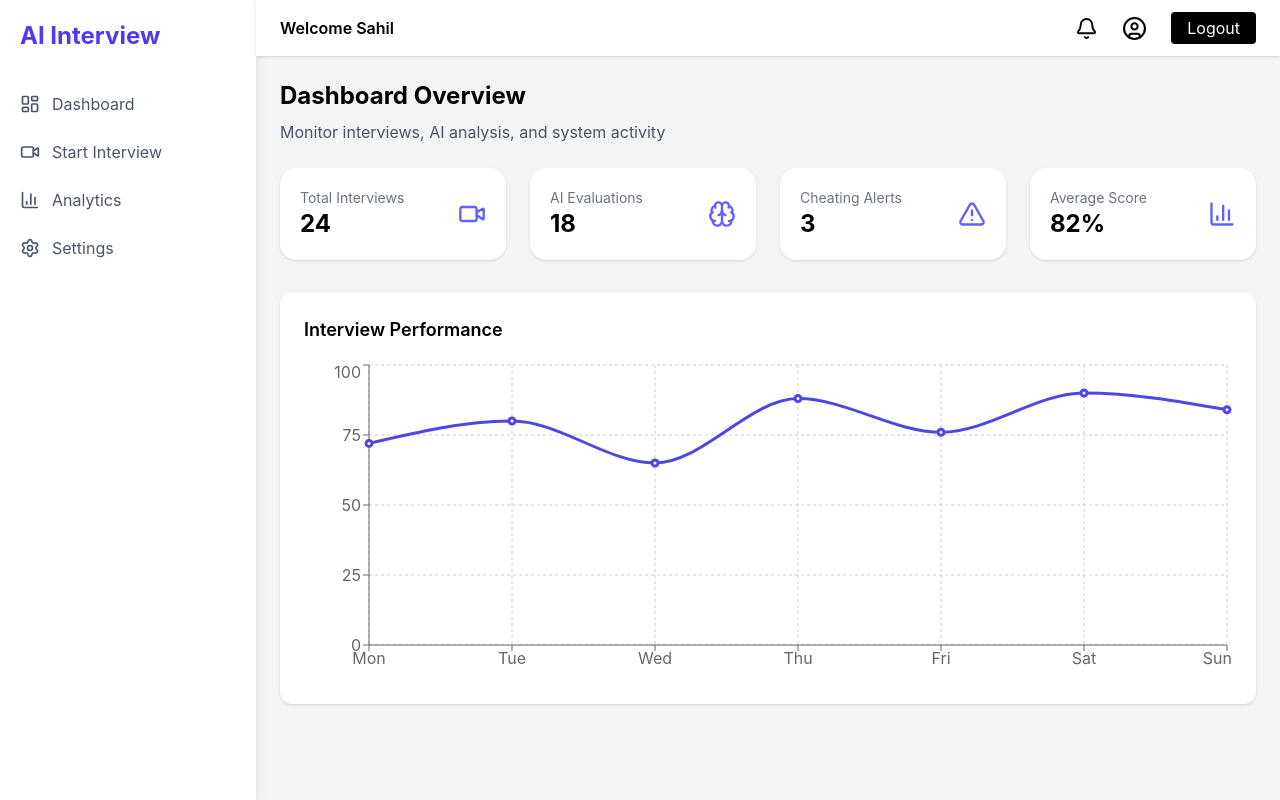
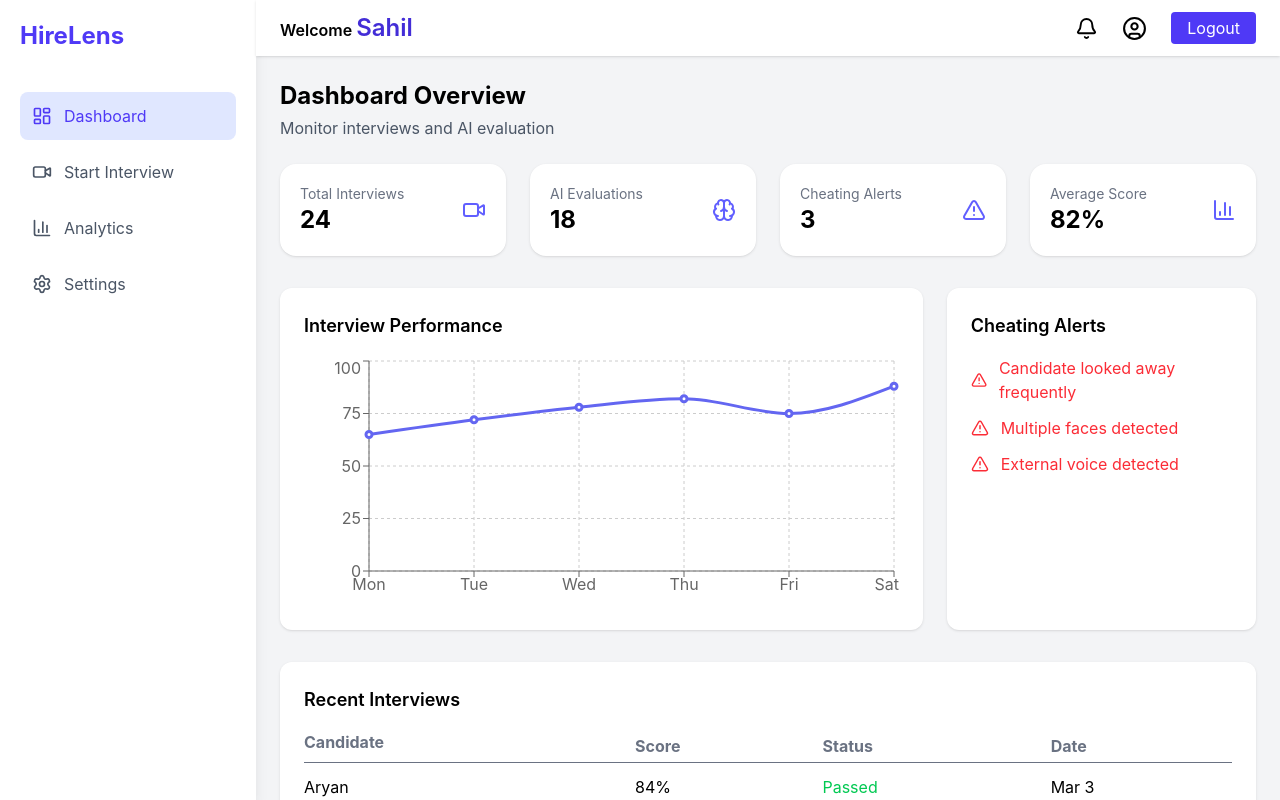
Before and after one commit to Choudhary-Sahil099/HIRELEN, a React (Vite) app in the folder Frontend/: page /dashboard in a window 1280 px wide. Both pictures are taken after typing "name@example.com", "Sample123" into the empty fields and a click on the button "Login". Built offline with nearby package versions, Linux system fonts and the light colour scheme.

Commit message:
frontend and routes correction

```diff
--- /dev/null
+++ b/Frontend/src/components/charts/InterviewCharts.tsx
@@ -0,0 +1,46 @@
+import {
+  LineChart,
+  Line,
+  XAxis,
+  YAxis,
+  Tooltip,
+  ResponsiveContainer,
+  CartesianGrid
+} from "recharts";
+
+const data = [
+  { day: "Mon", score: 65 },
+  { day: "Tue", score: 72 },
+  { day: "Wed", score: 78 },
+  { day: "Thu", score: 82 },
+  { day: "Fri", score: 75 },
+  { day: "Sat", score: 88 },
+];
+
+const InterviewChart = () => {
+  return (
+    <div className="bg-white p-6 rounded-xl shadow">
+      <h3 className="text-lg font-semibold mb-4">
+        Interview Performance
+      </h3>
+
+      <ResponsiveContainer width="100%" height={250}>
+        <LineChart data={data}>
+          <CartesianGrid strokeDasharray="3 3" />
+          <XAxis dataKey="day" />
+          <YAxis />
+          <Tooltip />
+
+          <Line
+            type="monotone"
+            dataKey="score"
+            stroke="#6366f1"
+            strokeWidth={3}
+          />
+        </LineChart>
+      </ResponsiveContainer>
+    </div>
+  );
+};
+
+export default InterviewChart;
--- a/Frontend/src/components/charts/PerformanceChart.tsx
+++ b/Frontend/src/components/charts/PerformanceChart.tsx
@@ -8,7 +8,7 @@ import {
   CartesianGrid
 } from "recharts";
 
-//temporary data for the frontend responce
+//temporary data for the frontend responce -> it will contain the data of max one month
 const data = [
   { day: "Mon", score: 72 },
   { day: "Tue", score: 80 },
--- /dev/null
+++ b/Frontend/src/components/dashboard/CheatingAlerts.tsx
@@ -0,0 +1,32 @@
+import { AlertTriangle } from "lucide-react";
+
+// linked to the performance chart and shows the result of the selected interview only
+const alerts = [
+  "Candidate looked away frequently",
+  "Multiple faces detected",
+  "External voice detected",
+];
+
+const CheatingAlerts = () => {
+  return (
+    <div className="bg-white p-6 rounded-xl shadow">
+      <h3 className="text-lg font-semibold mb-4">
+        Cheating Alerts
+      </h3>
+
+      <div className="space-y-3">
+        {alerts.map((alert, index) => (
+          <div
+            key={index}
+            className="flex items-center gap-3 text-red-500"
+          >
+            <AlertTriangle size={18} />
+            <span>{alert}</span>
+          </div>
+        ))}
+      </div>
+    </div>
+  );
+};
+
+export default CheatingAlerts;
--- /dev/null
+++ b/Frontend/src/components/dashboard/RecentInterviews.tsx
@@ -0,0 +1,49 @@
+const interviews = [
+  { name: "Aryan", score: 84, status: "Passed", date: "Mar 3" },
+  { name: "Shivanshi", score: 65, status: "Review", date: "Mar 5" },
+  { name: "Sujal", score: 91, status: "Passed", date: "Mar 6" },
+];
+
+// contains the last 3 interviews conducted by you or you appeared in
+// future updates -> you have the right to choose that you are either the interviewer or the candidate and the adding of new headers such as role and the score you achieved and the second is that after the interview is over a report may be issued to the candidate having the scores of the interview through e-mail services
+const RecentInterviews = () => {
+  return (
+    <div className="bg-white p-6 rounded-xl shadow">
+      <h3 className="text-lg font-semibold mb-4">
+        Recent Interviews
+      </h3>
+
+      <table className="w-full text-left">
+        <thead>
+          <tr className="text-gray-500 border-b">
+            <th className="pb-2">Candidate</th>
+            <th>Score</th>
+            <th>Status</th>
+            <th>Date</th>
+          </tr>
+        </thead>
+
+        <tbody>
+          {interviews.map((interview, index) => (
+            <tr key={index} className="border-b">
+              <td className="py-3">{interview.name}</td>
+              <td>{interview.score}%</td>
+              <td
+                className={
+                  interview.status === "Passed"
+                    ? "text-green-500"
+                    : "text-yellow-500"
+                }
+              >
+                {interview.status}
+              </td>
+              <td>{interview.date}</td>
+            </tr>
+          ))}
+        </tbody>
+      </table>
+    </div>
+  );
+};
+
+export default RecentInterviews;
--- a/Frontend/src/components/layouts/Sidebar.tsx
+++ b/Frontend/src/components/layouts/Sidebar.tsx
@@ -1,34 +1,61 @@
 import { LayoutDashboard, Video, BarChart3, Settings } from "lucide-react";
+import { NavLink } from "react-router-dom";
+
+//LogoDesign for the website
+//creating array of the sidebar menu
+const SideItems = [
+  {
+    name: "Dashboard",
+    path: "/dashboard",
+    icon: LayoutDashboard,
+  },
+  {
+    name: "Start Interview",
+    path: "/interview",
+    icon: Video,
+  },
+  {
+    name: "Analytics",
+    path: "/analytics",
+    icon: BarChart3,
+  },
+  {
+    name: "Settings",
+    path: "/settings",
+    icon: Settings,
+  },
+];
 
 const Sidebar: React.FC = () => {
   return (
     <div className="h-screen w-64 bg-white shadow-lg p-5 flex flex-col">
 
       <h1 className="text-2xl font-bold text-indigo-600 mb-10">
-        AI Interview
+        HireLens
       </h1>
 
-      <nav className="flex flex-col gap-6 text-gray-600">
+      <nav className="flex flex-col gap-2">
 
-        <div className="flex items-center gap-3 cursor-pointer hover:text-indigo-600">
-          <LayoutDashboard size={20} />
-          Dashboard
-        </div>
+        {SideItems.map((item) => {
+          const Icon = item.icon;
 
-        <div className="flex items-center gap-3 cursor-pointer hover:text-indigo-600">
-          <Video size={20} />
-          Start Interview
-        </div>
-
-        <div className="flex items-center gap-3 cursor-pointer hover:text-indigo-600">
-          <BarChart3 size={20} />
-          Analytics
-        </div>
-
-        <div className="flex items-center gap-3 cursor-pointer hover:text-indigo-600">
-          <Settings size={20} />
-          Settings
-        </div>
+          return (
+            <NavLink
+              key={item.name}
+              to={item.path}
+              className={({ isActive }) =>
+                `flex items-center gap-3 p-3 rounded-lg transition ${
+                  isActive
+                    ? "bg-indigo-100 text-indigo-600"
+                    : "text-gray-600 hover:bg-gray-100"
+                }`
+              }
+            >
+              <Icon size={20} />
+              {item.name}
+            </NavLink>
+          );
+        })}
 
       </nav>
     </div>
--- a/Frontend/src/components/layouts/Topbar.tsx
+++ b/Frontend/src/components/layouts/Topbar.tsx
@@ -2,17 +2,17 @@ import { useAuth } from "../../context/AuthContext";
 import { Bell, UserCircle } from "lucide-react";
 const Topbar = () => {
   const { user, logout } = useAuth();
-
+  // add the routes to the profile and the notifications
   return (
     <div className="flex justify-between items-center bg-white shadow px-6 py-3">
-      <h1 className="font-semibold">Welcome {user?.name}</h1>
+      <h1 className="font-semibold">Welcome <span className="text-2xl text-indigo-700">{user?.name}</span></h1>
 
       <div className="flex items-center gap-6">
-        <Bell size={23} className="cursor-pointer" />
-        <UserCircle size={25} className="cursor-pointer" />
+        <Bell size={23} className="cursor-pointer hover:scale-103 transition" />
+        <UserCircle size={25} className="cursor-pointer hover:scale-103 transition" />
         <button
         onClick={logout}
-        className="bg-black text-white px-4 py-1 rounded"
+        className="bg-indigo-600 text-white px-4 py-1 rounded hover:bg-indigo-300 hover:cursor-pointer hover:scale-103 transition"
       >
         Logout
       </button>
--- a/Frontend/src/pages/dashboard/DashboardPage.tsx
+++ b/Frontend/src/pages/dashboard/DashboardPage.tsx
@@ -1,6 +1,9 @@
 import DashboardLayout from "../../components/layouts/DashboardLayout";
 import StatsCard from "../../components/layouts/StatsCard";
-import PerformanceChart from "../../components/charts/PerformanceChart";
+import InterviewChart from "../../components/charts/InterviewCharts";
+import RecentInterviews from "../../components/dashboard/RecentInterviews";
+import CheatingAlerts from "../../components/dashboard/CheatingAlerts";
+
 import {
   Video,
   Brain,
@@ -13,38 +16,47 @@ const DashboardPage = () => {
     <DashboardLayout>
       <div className="mb-6">
         <h2 className="text-2xl font-bold">Dashboard Overview</h2>
-        <p className="mt-2 text-gray-600">
-          Monitor interviews, AI analysis, and system activity
+        <p className="text-gray-600 mt-1">
+          Monitor interviews and AI evaluation
         </p>
       </div>
-      <div className="grid grid-cols-1 md:grid-cols-2 lg:grid-cols-4 gap-6">
+      <div className="grid grid-cols-1 md:grid-cols-2 lg:grid-cols-4 gap-6 mb-8">
 
         <StatsCard
           title="Total Interviews"
           value={24}
-          icon={<Video size={28} />}
+          icon={<Video />}
         />
 
         <StatsCard
           title="AI Evaluations"
           value={18}
-          icon={<Brain size={28} />}
+          icon={<Brain />}
         />
 
         <StatsCard
           title="Cheating Alerts"
           value={3}
-          icon={<AlertTriangle size={28} />}
+          icon={<AlertTriangle />}
         />
 
         <StatsCard
           title="Average Score"
           value="82%"
-          icon={<BarChart3 size={28} />}
+          icon={<BarChart3 />}
         />
 
       </div>
-        <PerformanceChart />
+      <div className="grid grid-cols-1 lg:grid-cols-3 gap-6 mb-8">
+
+        <div className="lg:col-span-2">
+          <InterviewChart />
+        </div>
+
+        <CheatingAlerts />
+
+      </div>
+      <RecentInterviews />
 
     </DashboardLayout>
   );
--- a/Frontend/src/pages/interview/interviewRoom.tsx
+++ b/Frontend/src/pages/interview/interviewRoom.tsx
@@ -216,14 +216,14 @@ const InterviewRoom = () => {
             {!isCameraOn ? (
               <button
                 onClick={startCamera}
-                className="bg-green-500 p-2 rounded-full"
+                className="bg-indigo-400 p-2 rounded-full"
               >
                 <Video size={18} className="text-white" />
               </button>
             ) : (
               <button
                 onClick={stopCamera}
-                className="bg-red-500 p-2 rounded-full"
+                className="bg-gray-700 p-2 rounded-full"
               >
                 <VideoOff size={18} className="text-white" />
               </button>
@@ -233,7 +233,7 @@ const InterviewRoom = () => {
             <button
               onClick={toggleMic}
               className={`p-2 rounded-full ${
-                isMicOn ? "bg-gray-700" : "bg-red-500"
+                isMicOn ?"bg-indigo-400": "bg-gray-700"
               }`}
             >
               {isMicOn ? (
@@ -254,7 +254,7 @@ const InterviewRoom = () => {
             )}
           </button>
 
-          {/* this div is only available until the app is properly ready  */}
+          {/* this div is only available until the app is properly ready */}
           <div className="absolute top-3 left-3 text-xs px-3 py-1 rounded-full bg-black/60 text-white backdrop-blur-md">
             AI Monitoring: {inputMode.toUpperCase()}
           </div>
```
